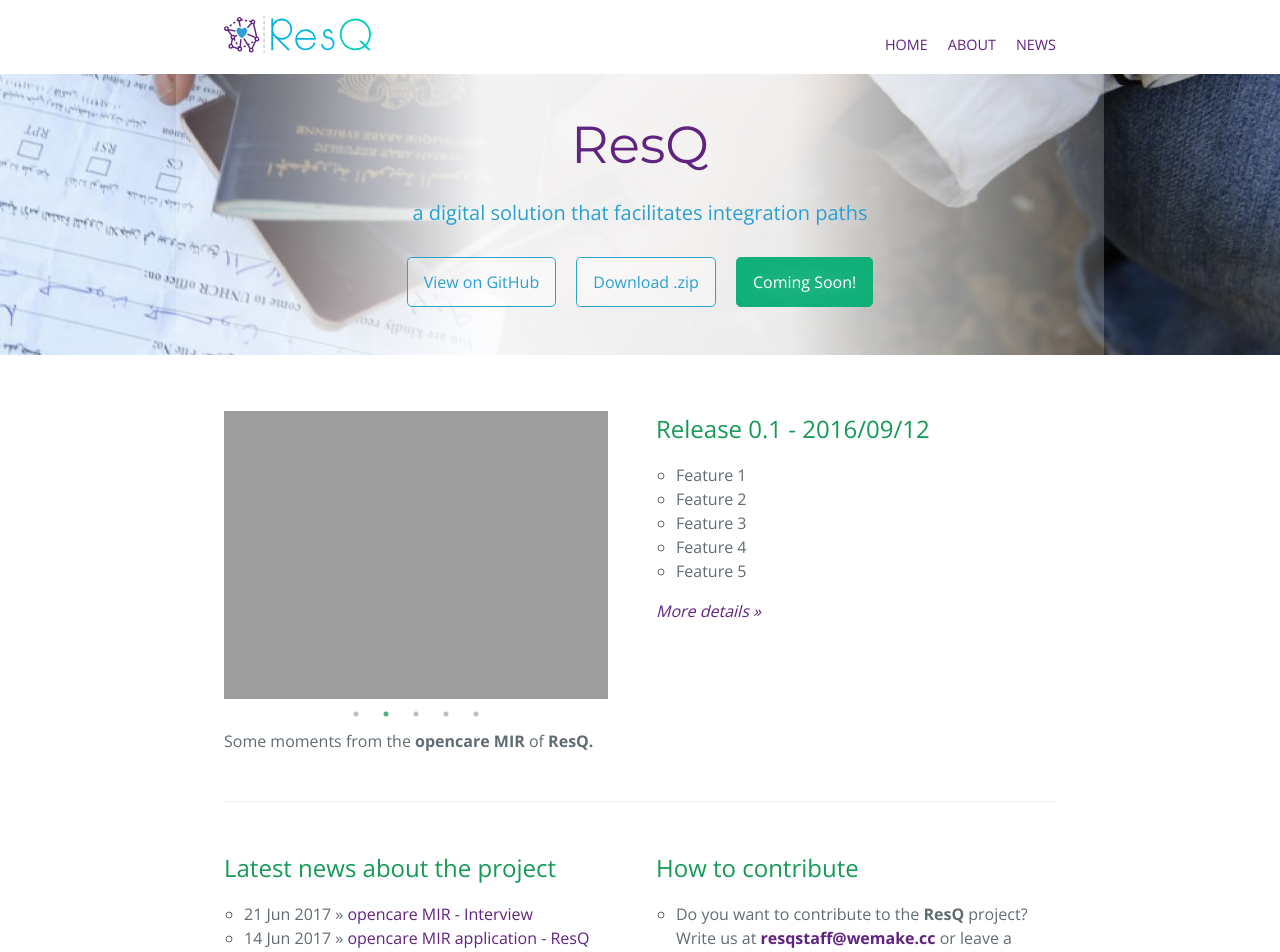
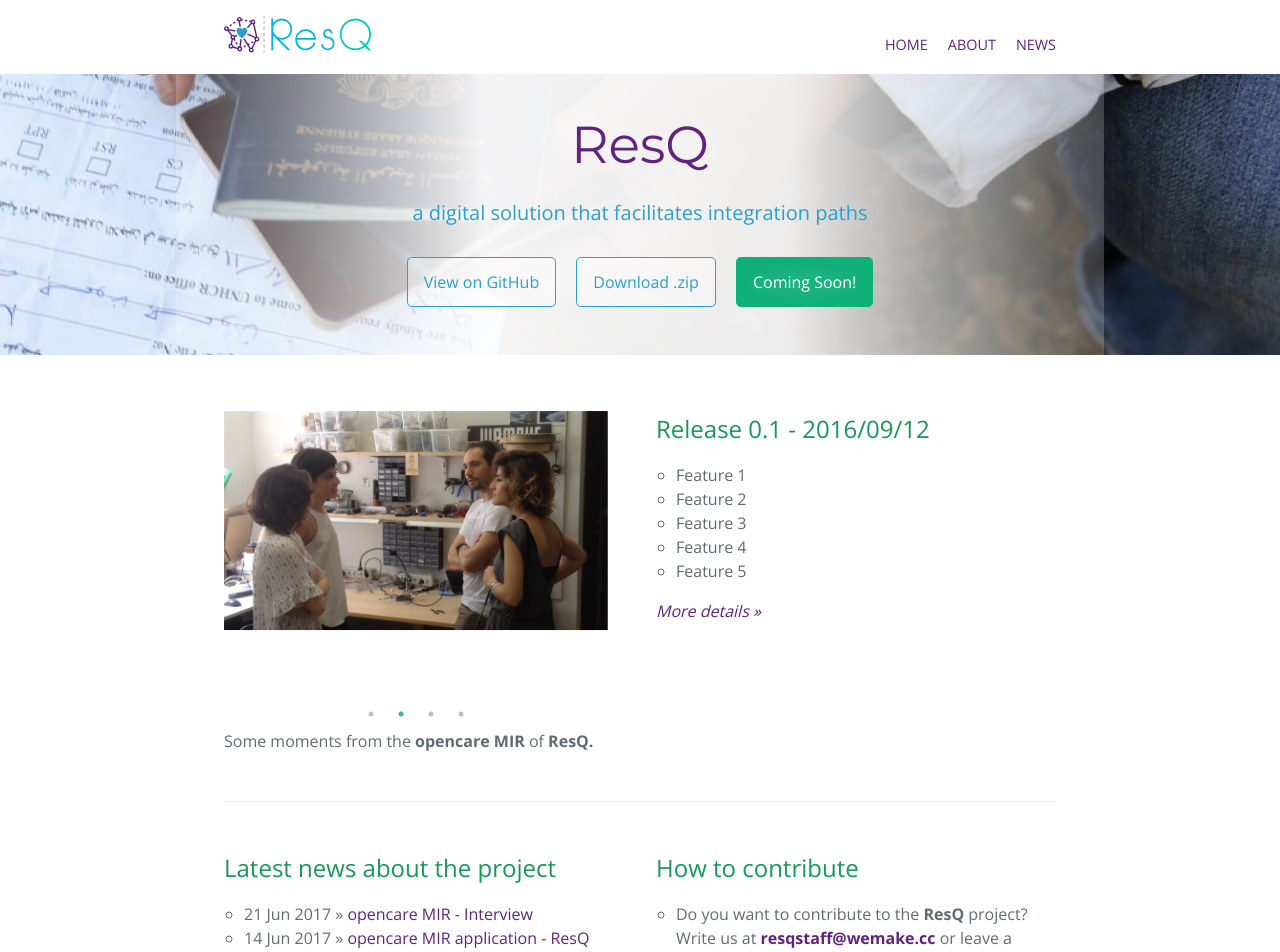
Before and after one commit to opencarecc/ResQ, a Jekyll site: the page built from index.html, in a window 1280 px wide. Shown: the top 952 px of the page. Built offline with Jekyll 4.4.1, drawn with Linux system fonts in a browser that asks for light colours; comment, search, counter and statistics services are not loaded.

Commit message:
edit image in slider

```diff
--- a/_includes/slick_slider.html
+++ b/_includes/slick_slider.html
@@ -1,10 +1,9 @@
 <div class="column">
   <div class="img_slider">
     <img src="https://opencarecc.github.io/ResQ/assets/ResQ-slider-img-mir-1.jpg">
-    <img src="https://opencarecc.github.io/ResQ/assets/ResQ-slider-img-mir-2.jpg">
+    <img src="https://opencarecc.github.io/ResQ/assets/ResQ-slider-img-mir-2.png">
     <img src="https://opencarecc.github.io/ResQ/assets/ResQ-slider-img-mir-3.jpg">
     <img src="https://opencarecc.github.io/ResQ/assets/ResQ-slider-img-mir-4.jpg">
-    <img src="https://opencarecc.github.io/ResQ/assets/ResQ-slider-img-mir-5.jpg">
   </div>
   <p>Some moments from the <b>opencare MIR</b> of <b>ResQ.</b></p>
 </div>
```
